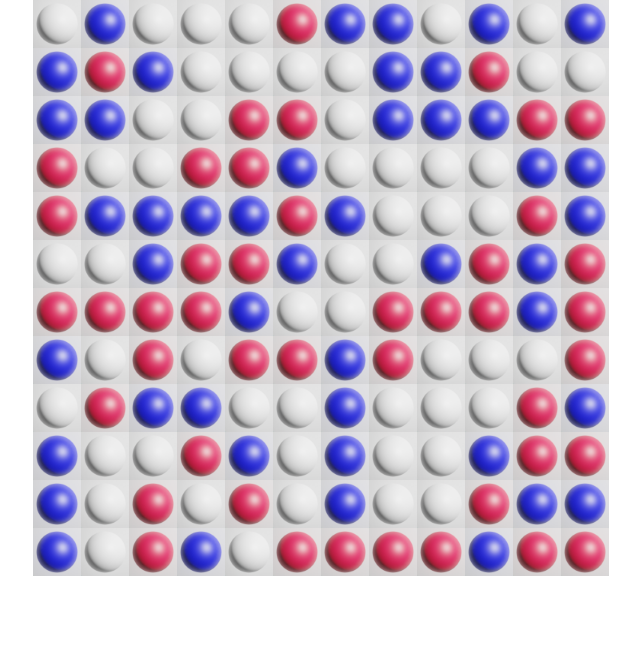
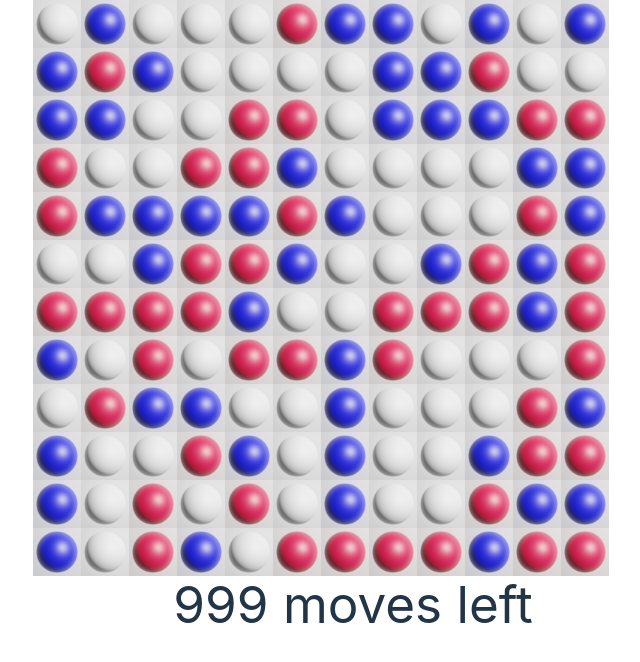
Before and after one commit to stevefaeembra/redwhiteblue, a React (Vite) app: page / in a window 1280 px wide. Shown: the top 662 px of the page, without its empty margins (287-927 px from the left). Built offline with nearby package versions, Linux system fonts and the light colour scheme.

Commit message:
show moves left

```diff
--- a/src/components/Board.tsx
+++ b/src/components/Board.tsx
@@ -1,4 +1,4 @@
-import React, { useState } from "react";
+import React, { useEffect, useState } from "react";
 import { FloodFill, MovesLeft } from "../utils/FloodFill";
 
 type Props = {};
@@ -7,7 +7,7 @@ export default function Board({}: Props) {
   const boardSize = 12;
   const indices = [...Array(boardSize).keys()];
   const [board, setBoard] = useState<number[][]>();
-  const [movesLeft, setMovesLeft] = useState<number>(0);
+  const [movesLeft, setMovesLeft] = useState<number>(999);
 
   const resetBoard = () => {
     let array = [];
@@ -101,12 +101,15 @@ export default function Board({}: Props) {
   };
 
   const drawBoard = () => {
+    // if (movesLeft == 0) {
+    //   debugger;
+    // }
     return (
       <div className="contianer mx-auto w-1/2 h-1/2 grid gap-0">
         <div className="row">
           <div className="">{indices.map((row: number) => drawRow(row))}</div>
         </div>
-        {movesLeft ? (
+        {movesLeft >= 0 ? (
           <div className="row">
             {movesLeft === 0 || !movesLeft ? (
               <h1>No moves left </h1>
@@ -123,5 +126,9 @@ export default function Board({}: Props) {
     resetBoard();
   }
 
+  useEffect(() => {
+    drawBoard();
+  }, [movesLeft]);
+
   return board ? drawBoard() : null;
 }
```
